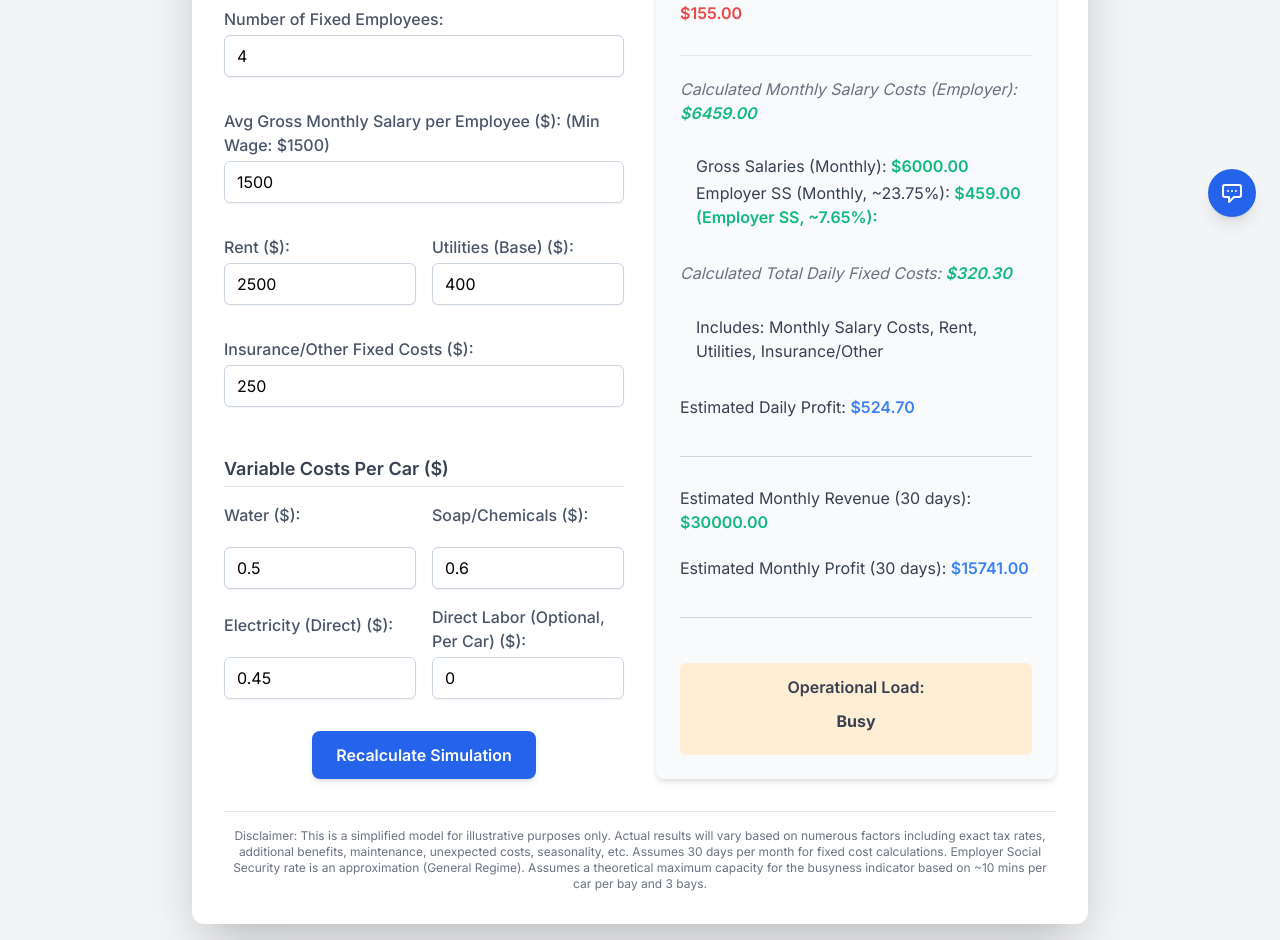
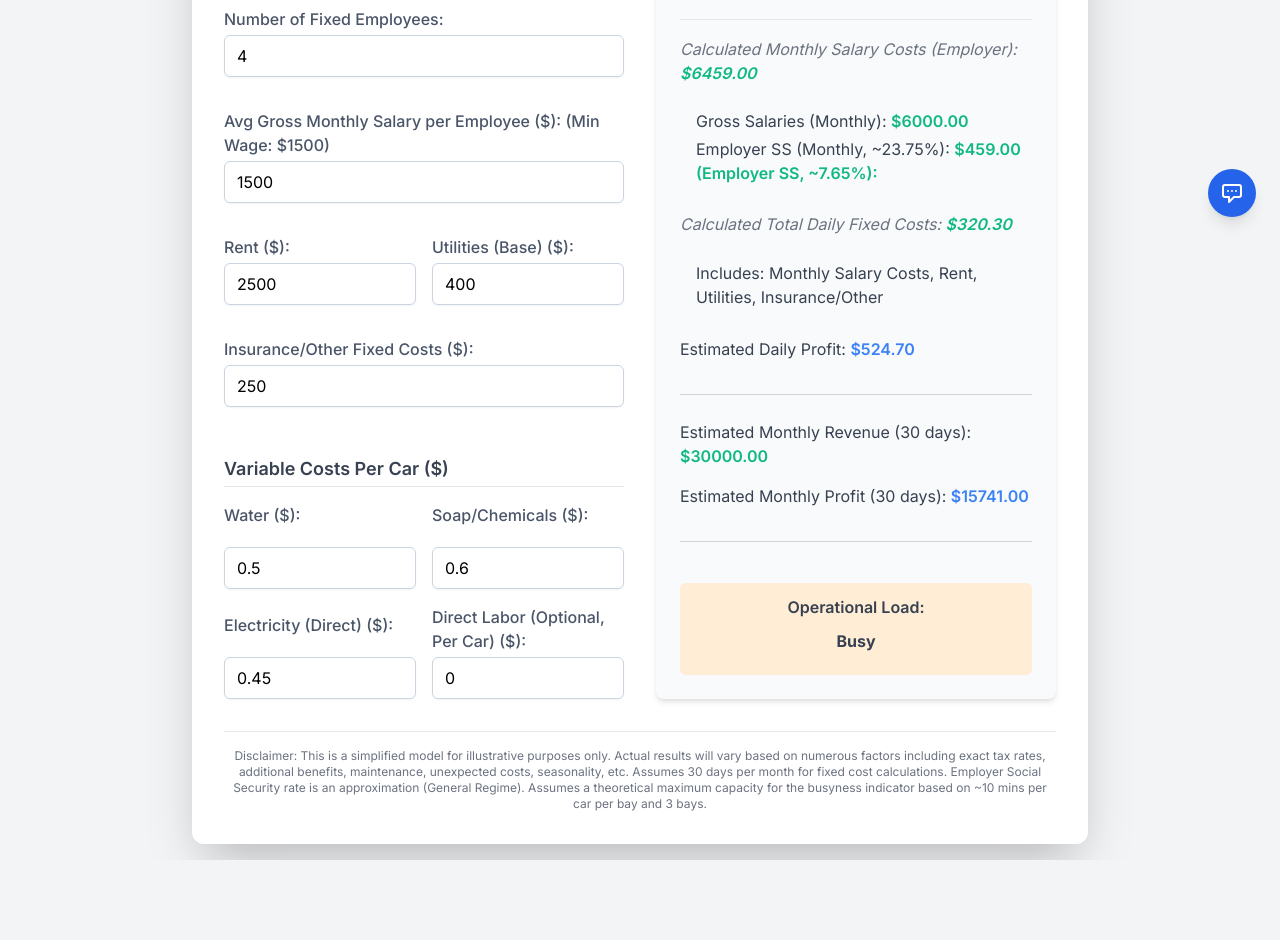
Before and after one commit to uerzer/car-wash-sim, a website: page index.html in a window 1280 px wide. Shown: the part 559-1499 px from the top of the page. After the commit the page ends 1419 px from the top, so only its background shows below. Drawn offline with nearby package versions, Linux system fonts and the light colour scheme.

Commit message:
Remove redundant recalculate button

```diff
--- a/index.html
+++ b/index.html
@@ -258,11 +258,6 @@
                         <input type="number" id="directLaborPerCar" value="0.00" min="0" step="0.05"> <!-- Default to 0 as fixed staff handle base tasks -->
                     </div>
                 </div>
-                <div class="mt-8 text-center">
-                    <button id="calculateButton" class="bg-blue-600 hover:bg-blue-700 text-white font-semibold py-3 px-6 rounded-lg shadow-md transition duration-150 ease-in-out w-full md:w-auto">
-                        Recalculate Simulation
-                    </button>
-                </div>
             </div>
 
             <div class="results-card flex flex-col h-full justify-between mt-4 md:mt-0">
@@ -428,7 +423,7 @@
         });
 
         // The button click listener exists but is less critical as inputs auto-update
-        calculateButton.addEventListener('click', calculateSimulation);
+        // calculateButton.addEventListener('click', calculateSimulation); // Commented out or removed
 
         const countrySelectorEl = document.getElementById('countrySelector');
         let countryConfigs = {};
```
